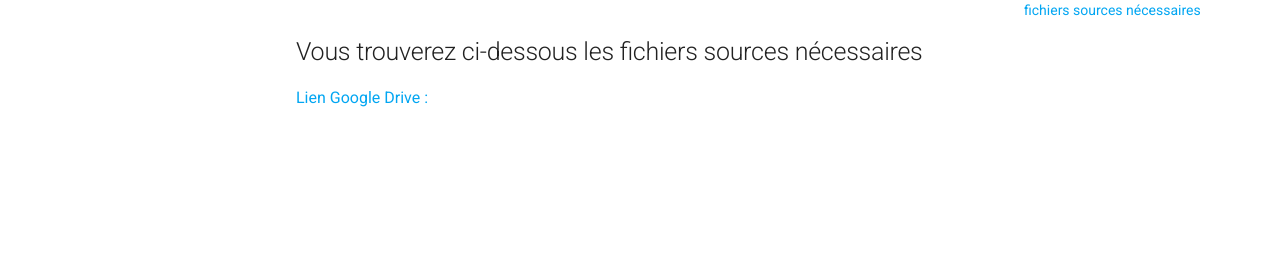
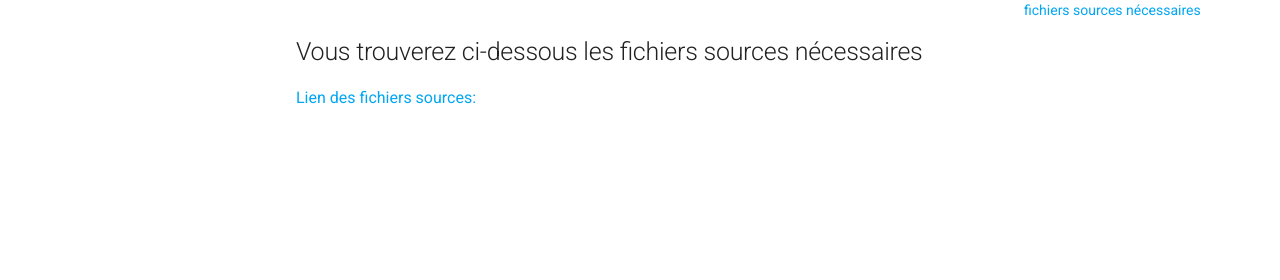
Before and after one commit to JasonVachier/SAE203, an MkDocs documentation site: the page built from docs/dl.md, in a window 1280 px wide. Shown: the part 194-474 px from the top of the page. Built offline with MkDocs 1.6.1 and Material for MkDocs 9.7.7, drawn with Linux system fonts in a browser that asks for light colours.

Commit message:
Push test

```diff
--- a/docs/dl.md
+++ b/docs/dl.md
@@ -4,4 +4,4 @@
 
 
 
-[Lien Google Drive :](https://drive.google.com/file/d/13e94f7d1XsP3xCswV8x0Xm-xCkq8dpxd/view?usp=drive_link)
+[Lien des fichiers sources:](https://github.com/JasonVachier/SAE203/tree/main/docs/src)
```
